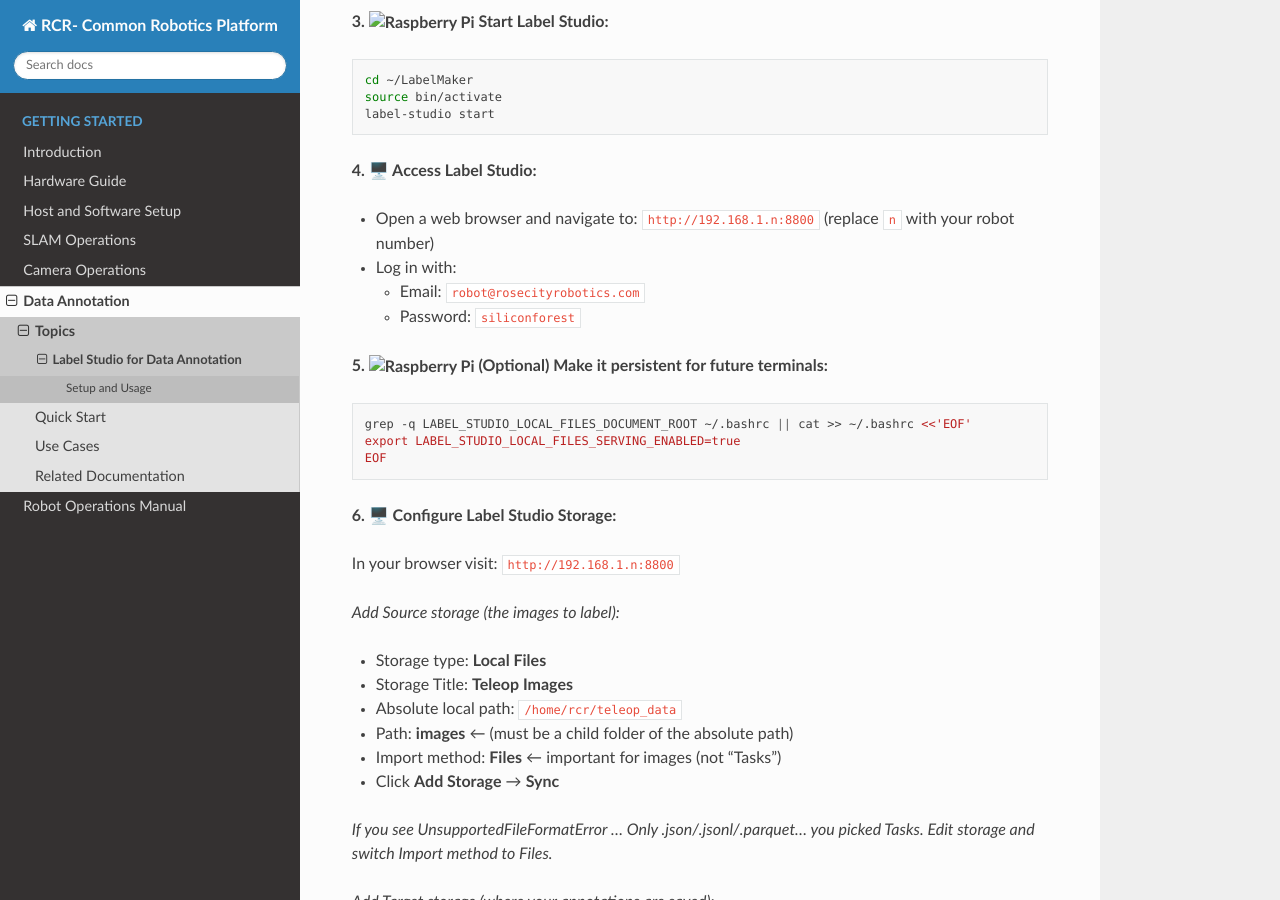
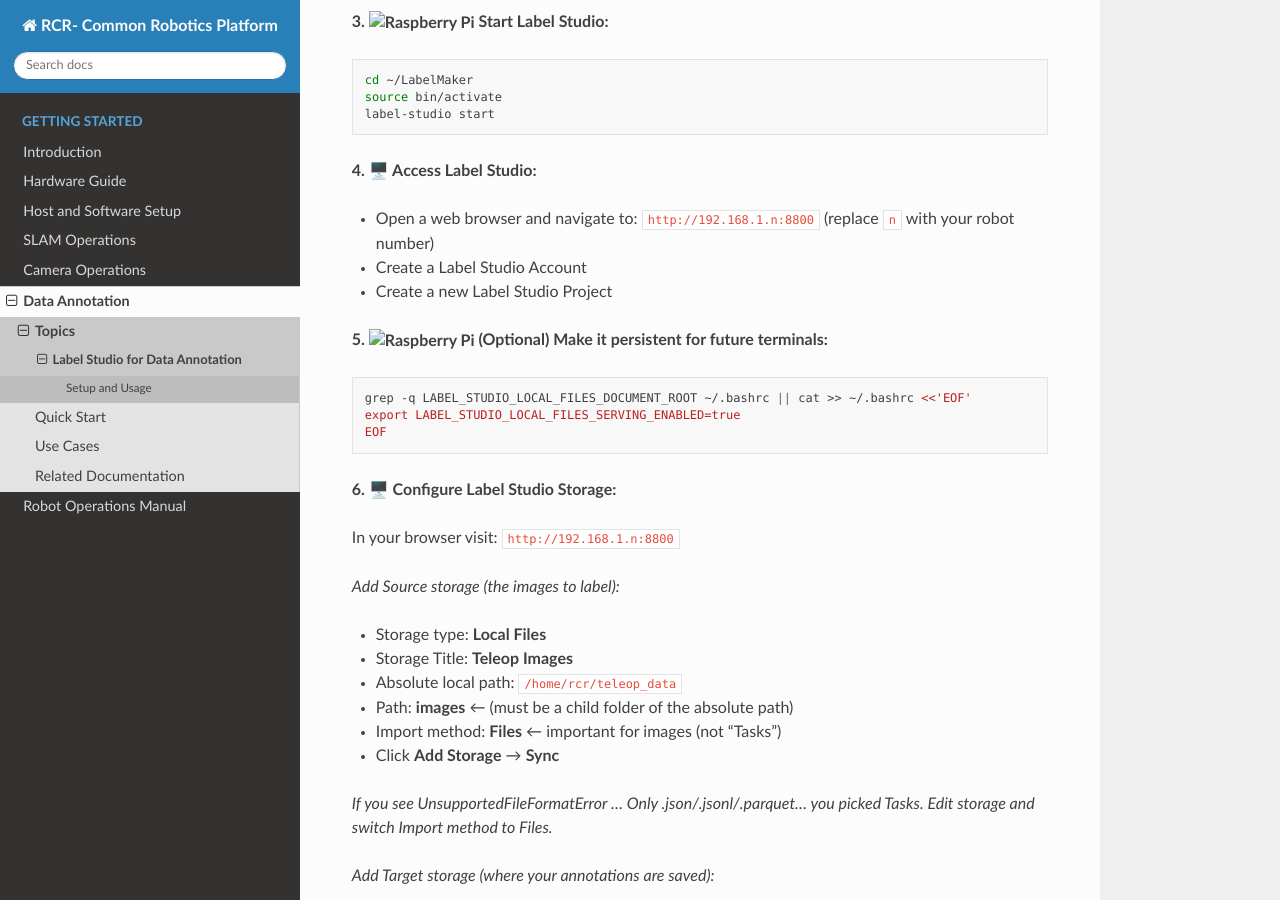
Before and after one commit to RoseCityRobotics/common_platform, a Sphinx documentation site: the page built from docs/source/data_annotation/label_studio.md, in a window 1280 px wide and 900 px high, scrolled down 670 px. Built offline with Sphinx 7.4.7 and the Read the Docs theme 3.1.0, drawn with Linux system fonts in a browser that asks for light colours.

Commit message:
fixing nav

````diff
--- a/docs/source/data_annotation/label_studio.md
+++ b/docs/source/data_annotation/label_studio.md
@@ -26,9 +26,8 @@
 
 **4. 🖥️ Access Label Studio:**
 - Open a web browser and navigate to: `http://192.168.1.n:8800` (replace `n` with your robot number)
-- Log in with:
-  - Email: `robot@rosecityrobotics.com`
-  - Password: `siliconforest`
+- Create a Label Studio Account
+- Create a new Label Studio Project
 
 **5. <img src="_static/img/raspberry-pi.png" alt="Raspberry Pi" width="16"> (Optional) Make it persistent for future terminals:**
 ```bash
````
Also changed, not shown: docs/source/camera/index.md (+1 -3 lines), docs/source/data_annotation/index.md (+1 -3 lines).
